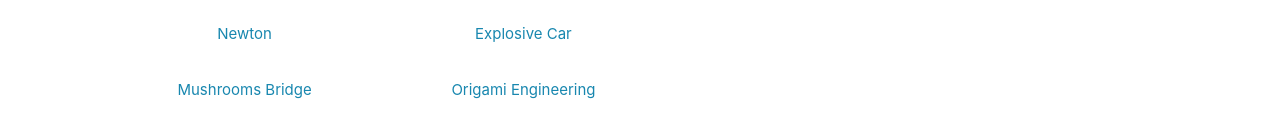
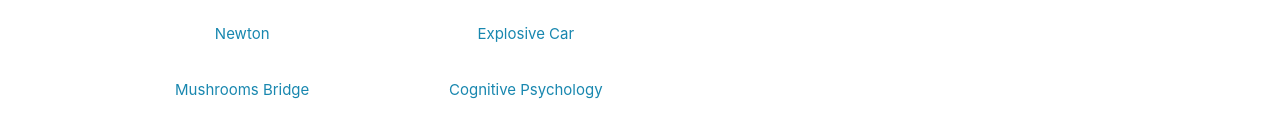
Before and after one commit to GianlucaMaragliano/information-retrieval, a Vue app in the folder frontend/: page / in a window 1280 px wide. Shown: the part 526-664 px from the top of the page. Built offline with nearby package versions, Linux system fonts and the light colour scheme.

Commit message:
frontend: minor text and csc changes

```diff
--- a/frontend/src/App.vue
+++ b/frontend/src/App.vue
@@ -9,7 +9,7 @@ export default {
     return {
       sample_queries: ["Rocket", "Javascript Game", "Explosive Car", "Mushrooms Bridge", "Acid Water",
         "Volcano Eruption", "Homemade Yogurt", "Phone Radiations", "Colored Fire", "Machine Learning", "Football",
-        "Magnetic Train", "Solar Oven", "Newton", "virtual reality gaming", "Wireless Charging Technology", "Origami Engineering",
+        "Magnetic Train", "Solar Oven", "Newton", "Wireless Charging Technology", "Origami Engineering",
         "Cognitive Psychology", "Bioluminescent Organisms"],
       three_suggestion: []
     };
```
